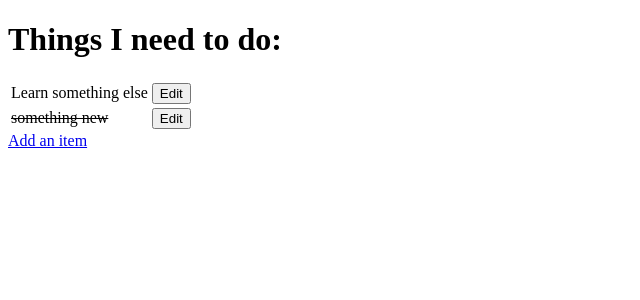
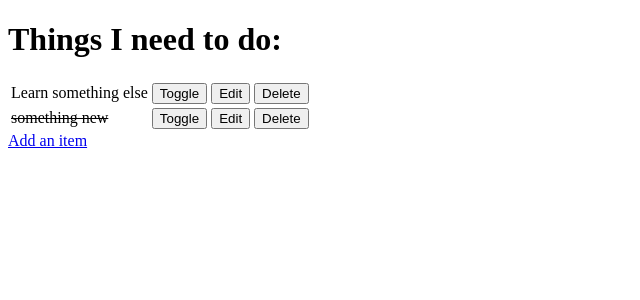
Before and after one commit to Forgottenit/hello-django, a Django app: page / in a window 1280 px wide. Shown: the top 300 px of the page, without its empty margins (0-640 px from the left). Run offline with Django 3.2, Linux system fonts and the light colour scheme; data comes from the database, SQL or seed files in the repository; both versions use the stored data as it was after the commit.

Commit message:
Added delete function

```diff
--- a/django_todo/urls.py
+++ b/django_todo/urls.py
@@ -15,11 +15,13 @@ Including another URLconf
 """
 from django.contrib import admin
 from django.urls import path
-from todo.views import get_todo_list, add_item, edit_item
+from todo import views
 
 urlpatterns = [
     path('admin/', admin.site.urls),
-    path('', get_todo_list, name='get_todo_list'),
-    path('add', add_item, name='add'),
-    path('edit/<item_id>', edit_item, name='edit')
+    path('', views.get_todo_list, name='get_todo_list'),
+    path('add', views.add_item, name='add'),
+    path('edit/<item_id>', views.edit_item, name='edit'),
+    path('toggle/<item_id>', views.toggle_item, name='toggle'),
+    path('delete/<item_id>', views.delete_item, name='delete')
 ]
--- a/todo/templates/todo/todo_list.html
+++ b/todo/templates/todo/todo_list.html
@@ -19,8 +19,18 @@
             <td>{{ item.name}}</td>
             {%endif%}
             <td>
+                <a href='/toggle/{{item.id}}'>
+                    <button>Toggle</button>
+                </a>
+            </td>
+            <td>
                 <a href='/edit/{{item.id}}'>
                     <button>Edit</button>
+                </a>
+            </td>
+            <td>
+                <a href='/delete/{{item.id}}'>
+                    <button>Delete</button>
                 </a>
             </td>
         </tr>
--- a/todo/views.py
+++ b/todo/views.py
@@ -37,3 +37,16 @@ def edit_item(request, item_id):
         'form': form
     }
     return render(request, 'todo/edit_item.html', context)
+
+
+def toggle_item(request, item_id):
+    item = get_object_or_404(Item, id=item_id)
+    item.done = not item.done
+    item.save()
+    return redirect('get_todo_list')
+
+
+def delete_item(request, item_id):
+    item = get_object_or_404(Item, id=item_id)
+    item.delete()
+    return redirect('get_todo_list')
```
Also changed, not shown: db.sqlite3.
